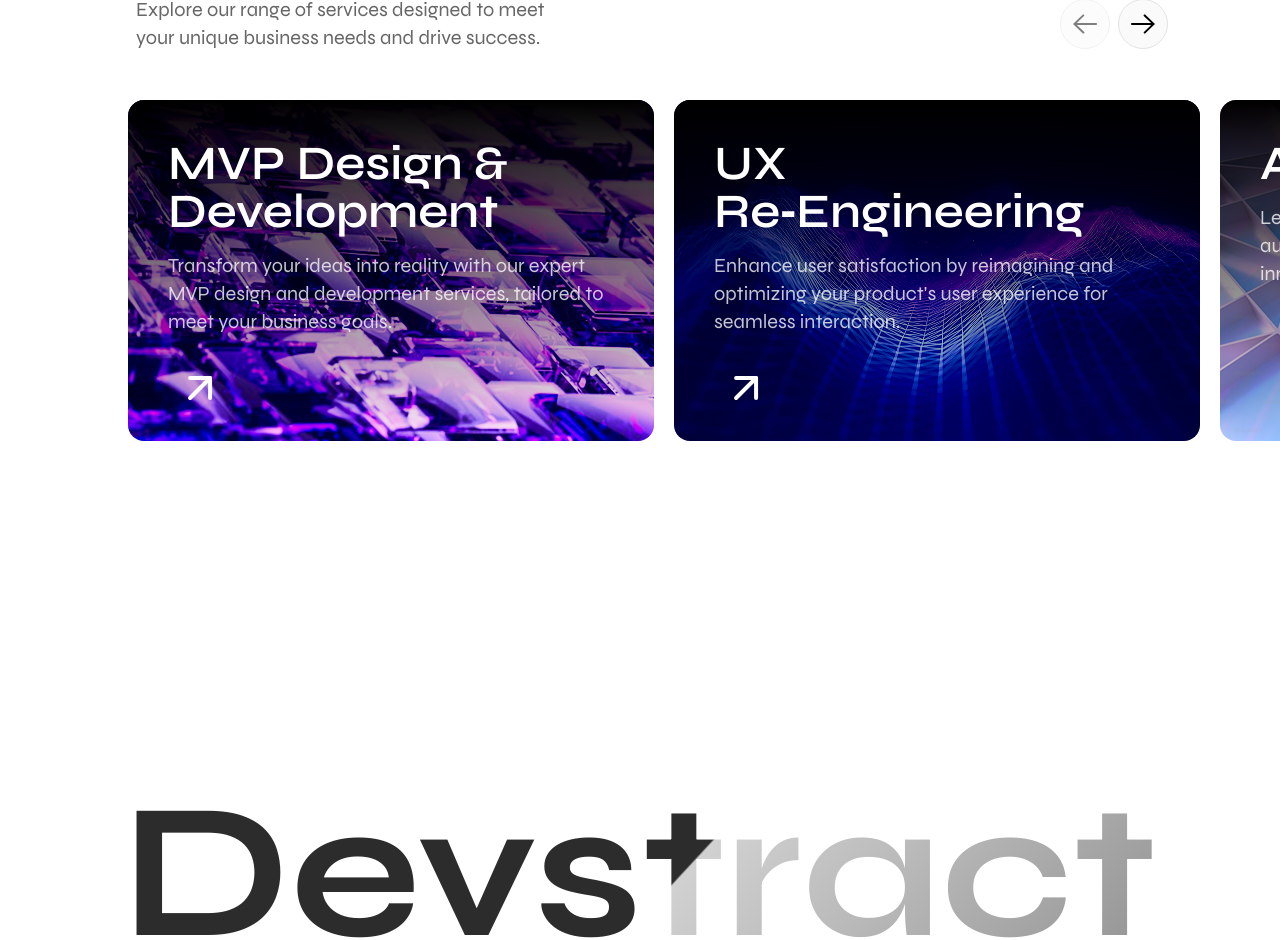
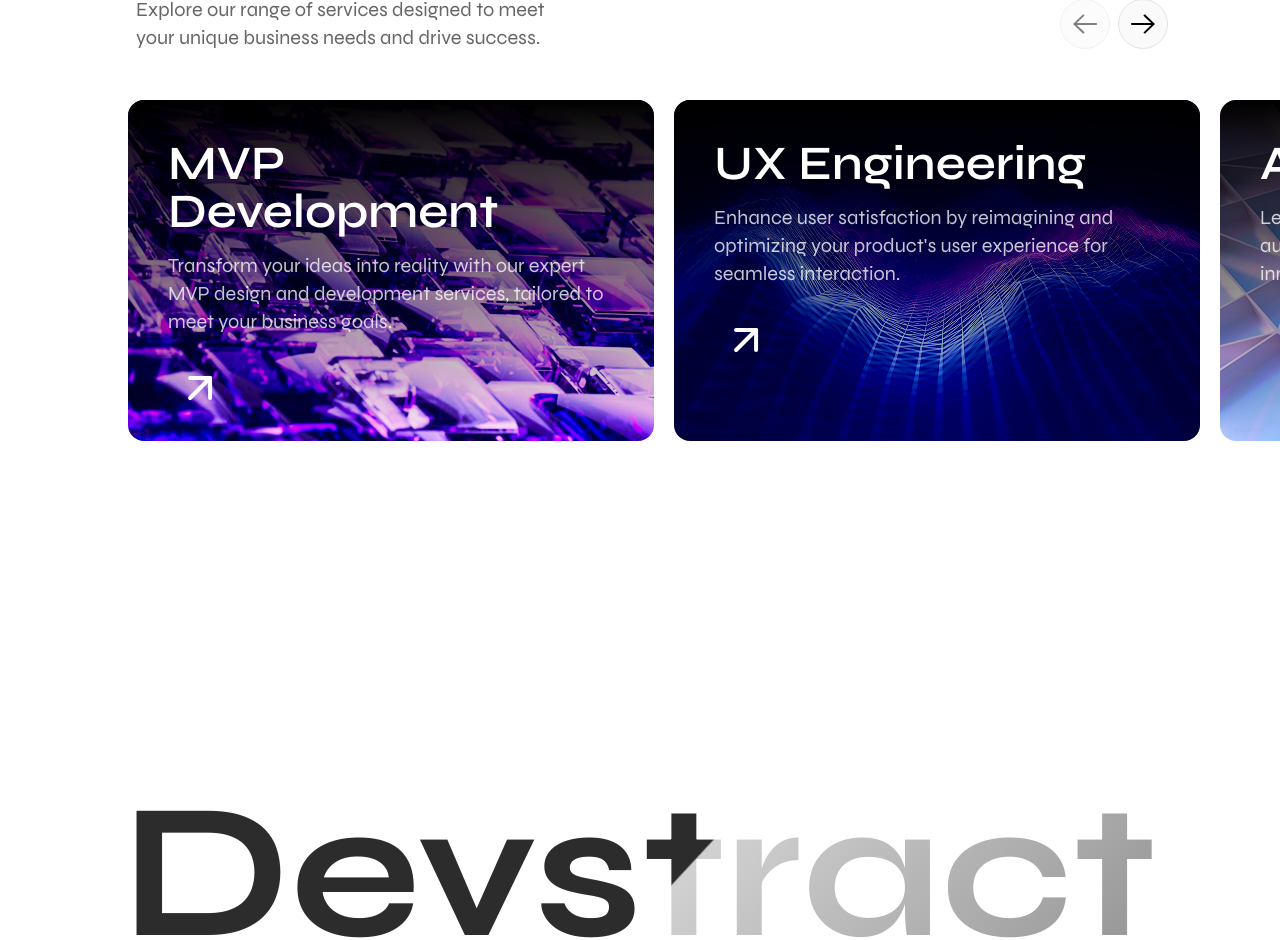
Before and after one commit to afnanahmadtariq/Devstract, a Next.js app: page / in a window 1280 px wide. Shown: the part 1731-2671 px from the top of the page. Built offline with nearby package versions, Linux system fonts and the light colour scheme; what tailwindcss-text-fill-stroke would draw is missing.

Commit message:
Update services-section.tsx

```diff
--- a/components/services-section.tsx
+++ b/components/services-section.tsx
@@ -60,7 +60,7 @@ export default function ServicesSection() {
   const services: Service[] = [
     {
       id: 1,
-      title: "MVP Design & Development",
+      title: "MVP Development",
       description:
         "Transform your ideas into reality with our expert MVP design and development services, tailored to meet your business goals.",
       image: "/media/unsplash_1.png",
@@ -68,7 +68,7 @@ export default function ServicesSection() {
     },
     {
       id: 2,
-      title: "UX Re\u2011Engineering",
+      title: "UX Engineering",
       description:
         "Enhance user satisfaction by reimagining and optimizing your product's user experience for seamless interaction.",
       image: "/media/unsplash_2.png",
@@ -92,7 +92,7 @@ export default function ServicesSection() {
     },
     {
       id: 5,
-      title: "Mobile App Development",
+      title: "Mobile Apps",
       description:
         "Create user\u2011friendly and feature\u2011rich mobile applications to engage your audience and expand your reach.",
       image: "/media/unsplash_5.png",
@@ -100,7 +100,7 @@ export default function ServicesSection() {
     },
     {
       id: 6,
-      title: "Product Designing",
+      title: "Product Design",
       description:
         "Design innovative and visually appealing products that resonate with your target audience and stand out in the market.",
       image: "/media/unsplash_6.png",
@@ -108,7 +108,7 @@ export default function ServicesSection() {
     },
     {
       id: 7,
-      title: "Full\u2011stack Development",
+      title: "Full\u2011stack",
       description:
         "Build robust and scalable web applications with our comprehensive full\u2011stack development expertise.",
       image: "/media/unsplash_7.png",
```
